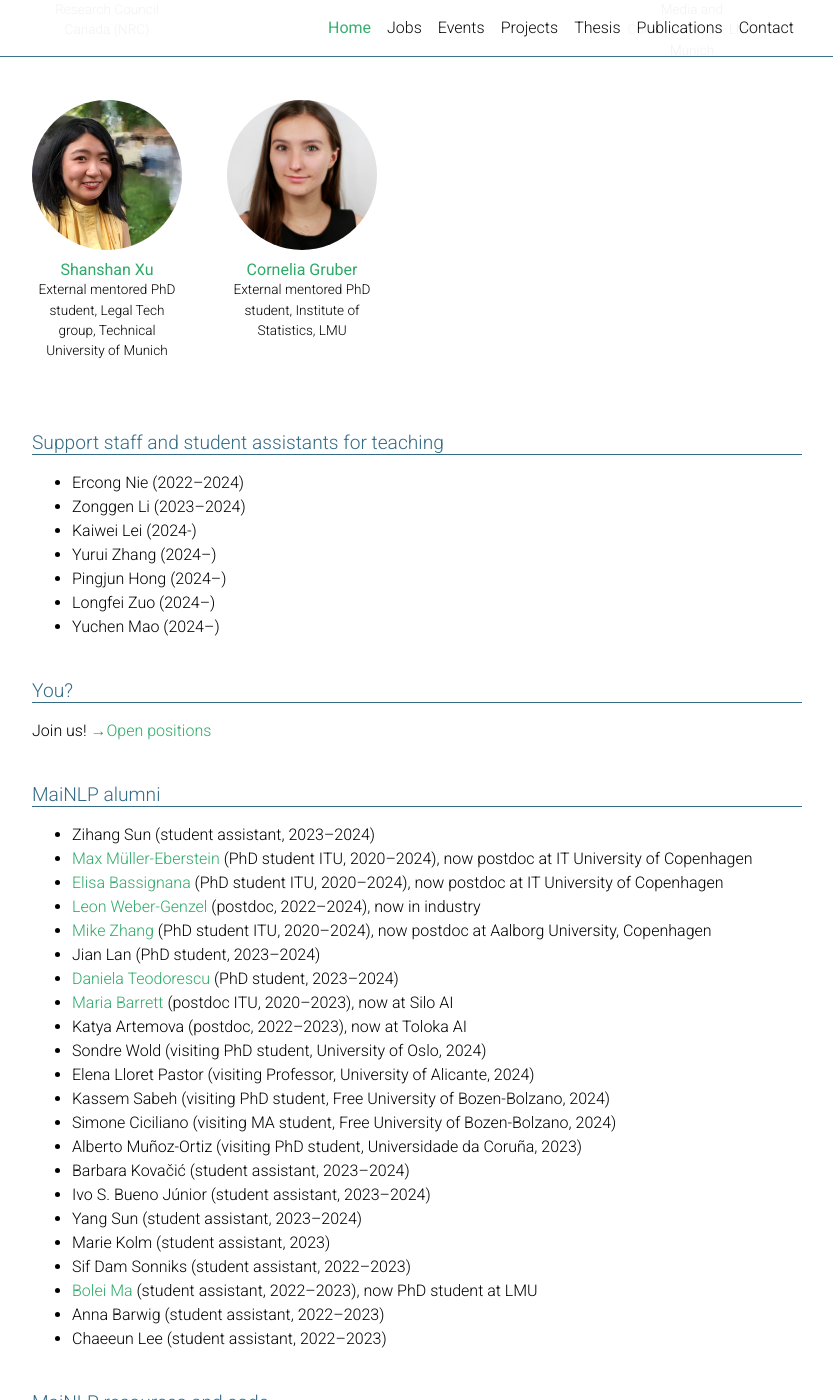
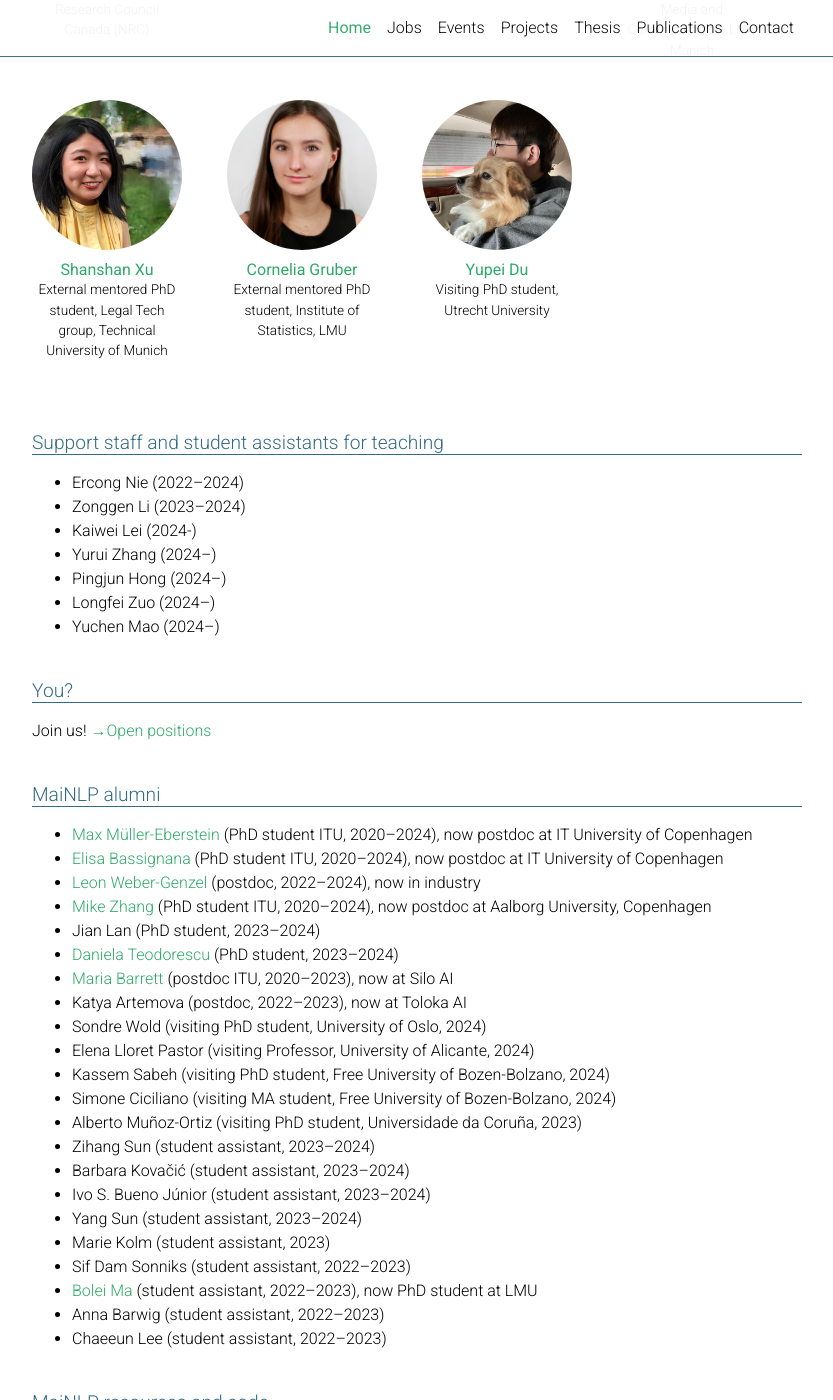
Before and after one commit to mainlp/mainlp.github.io, a Jekyll site: the page built from _pages/about.md, in a window 1280 px wide and 1400 px high, scrolled down 3810 px. Shown: the whole window, without its empty margins (223-1056 px from the left). Built offline with Jekyll 4.4.1, drawn with Linux system fonts in a browser that asks for light colours; full-size pictures stand in for the smaller copies a plugin makes; comment, search, counter and statistics services are not loaded; a style sheet for code colours, icons or effects is not loaded.

Commit message:
add yupei\!

```diff
--- a/_compress_images_cache.yml
+++ b/_compress_images_cache.yml
@@ -66,3 +66,7 @@ assets/img/karl.jpg: karl.jpg
 assets/img/anyiwang.jpg: anyiwang.jpg
 assets/img/raoyuan-zhao.jpg: raoyuan-zhao.jpg
 assets/img/raoyuan-zhao.png: raoyuan-zhao.png
+assets/img/felicia.JPG: felicia.JPG
+assets/img/hal-daume.jpg: hal-daume.jpg
+assets/img/marine-carpuat.jpg: marine-carpuat.jpg
+assets/img/yupei.jpg: yupei.jpg
--- a/_pages/about.md
+++ b/_pages/about.md
@@ -167,6 +167,10 @@ affiliated:
       description: External mentored PhD student, Institute of Statistics, LMU
       picture: cg.jpg
       website: https://www.en.wisostat.statistik.uni-muenchen.de/personen/doktoranden/gruber/index.html
+    - name: Yupei Du
+      description: Visiting PhD student, Utrecht University
+      picture: yupei.jpg
+      website: https://yupei.nl/
 ---
 
 Welcome!
@@ -279,6 +282,7 @@ To <a href="/events-archive/">earlier events</a> at MaiNLP.
     <li>Kassem Sabeh (visiting PhD student, Free University of Bozen-Bolzano, 2024)</li>
     <li>Simone Ciciliano (visiting MA student, Free University of Bozen-Bolzano, 2024)</li>
     <li>Alberto Muñoz-Ortiz (visiting PhD student, Universidade da Coruña, 2023)</li>
+    <li>Zihang Sun (student assistant, 2023–2024)</li>
     <li>Barbara Kovačić (student assistant, 2023–2024)</li>
     <li>Ivo S. Bueno Júnior (student assistant, 2023–2024)</li>
     <li>Yang Sun (student assistant, 2023–2024)</li>
```
Also changed, not shown: other parts of _pages/about.md (+0 -1 lines), assets/img/felicia.JPG, assets/img/hal-daume.jpg, assets/img/marine-carpuat.jpg, assets/img/yupei.jpg (added).
